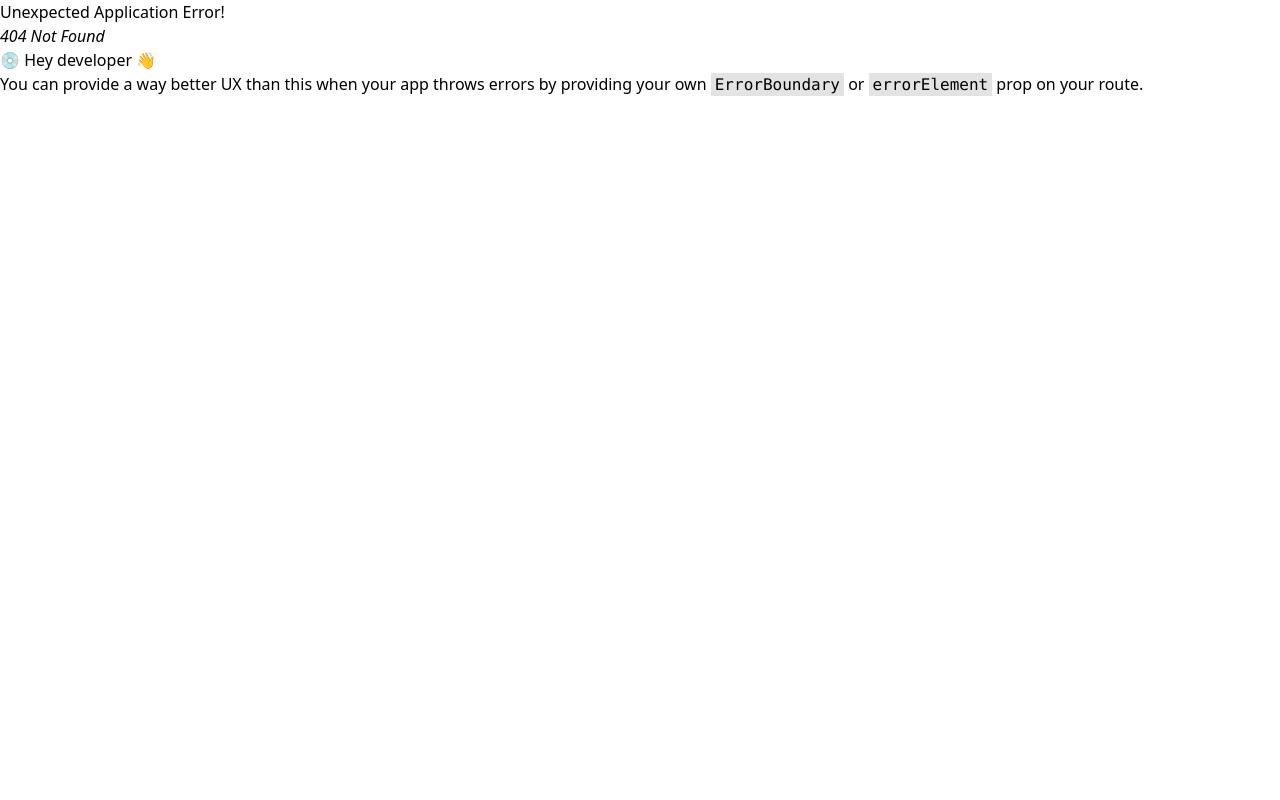
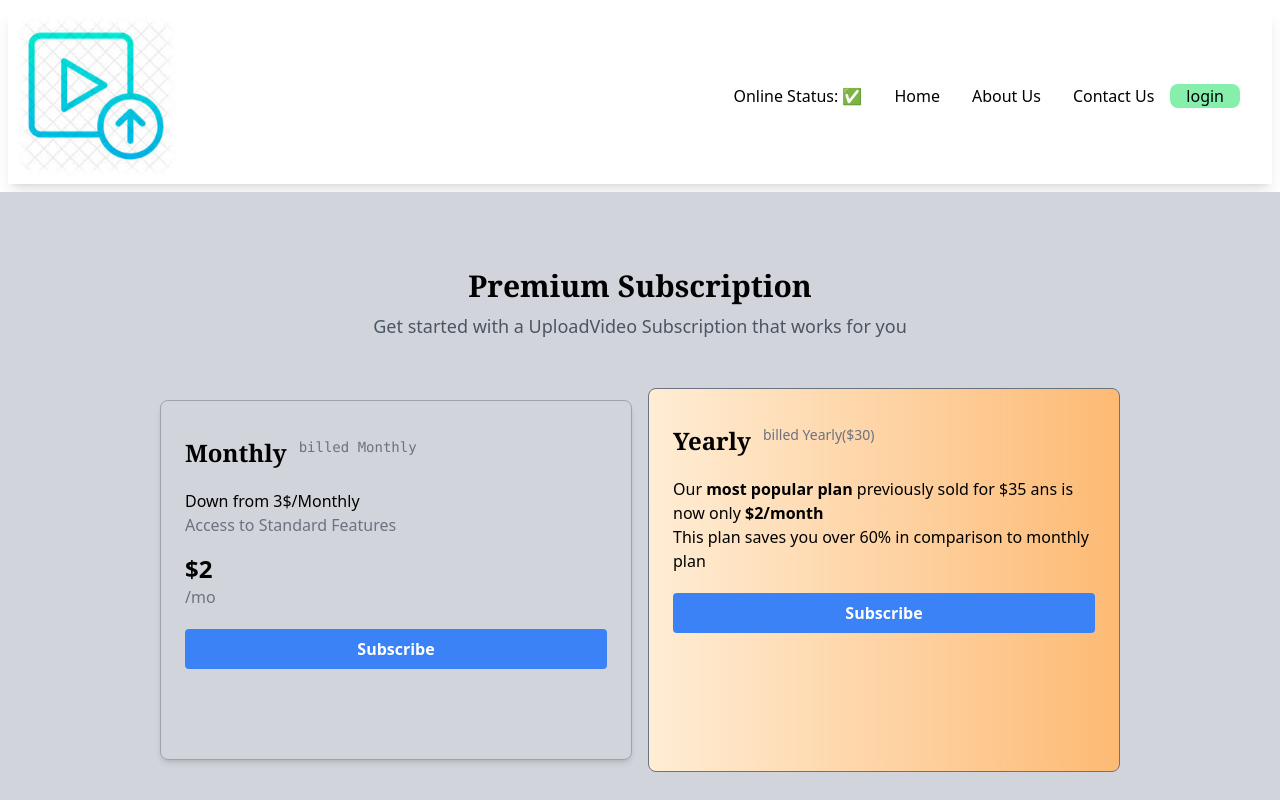
Before and after one commit to Ashutosh3817/VideoUploading-UI, a React (Vite) app: page /premvid in a window 1280 px wide. Before the commit this address had no page. Shown: the top 800 px of the page. Built offline with nearby package versions, Linux system fonts and the light colour scheme.

Commit message:
sixth-commit

```diff
--- a/package.json
+++ b/package.json
@@ -13,6 +13,7 @@
     "@fortawesome/fontawesome-svg-core": "^6.5.2",
     "@fortawesome/free-brands-svg-icons": "^6.5.2",
     "@fortawesome/react-fontawesome": "^0.2.2",
+    "@heroicons/react": "^2.1.4",
     "axios": "^1.7.2",
     "react": "^18.3.1",
     "react-circular-progressbar": "^2.1.0",
--- a/src/App.js
+++ b/src/App.js
@@ -9,6 +9,7 @@ import View from './components/View';
 import EditVideo from './components/EditVideo';
 import Footer from './components/Footer';
 import './utils/fontAwesome';
+import PremiumSubscription from './components/PremiumSubscription';
 
 const App = ()=>{
     console.log("In app.js")
@@ -40,6 +41,10 @@ const appRouter = createBrowserRouter([
             },{
                 path:"/edit/:id",
                 element:<EditVideo/>
+            },
+            {
+                path:"/premvid",
+                element:<PremiumSubscription/>
             }
         ]
     }
--- a/src/components/AddVideos.js
+++ b/src/components/AddVideos.js
@@ -123,9 +123,9 @@
 //                                 />
 //                             </div>
 //                             <div className="text-center">
-//                                 <button type="submit" className="bg-blue-500 text-white font-bold py-2 px-4 rounded-full hover:bg-blue-700">
-//                                     Upload Video
-//                                 </button>
+//                                 <button type="submit" className="bg-blue-500 text-white font-bold py-3 px-6 rounded-full hover:bg-blue-700 focus:outline-none focus:ring-2 focus:ring-blue-500 focus:ring-opacity-50">
+//                                Upload Video
+ //                               </button>
 //                             </div>
 //                         </form>
 //                     </div>
@@ -147,7 +147,8 @@ const AddVideo = () => {
     const [video, setVideo] = useState({
         title: "",
         tags: "",
-        description: ""
+        description: "",
+        isPremium: false, // Default value
     });
     const [progress, setProgress] = useState(0);
     const [videos, setVideos] = useState(null);
@@ -238,10 +239,35 @@ const AddVideo = () => {
                             <label htmlFor="description" className="block text-gray-700 font-medium">Video Description</label>
                             <textarea id="description" name="description" placeholder="Enter description here" value={video.description} onChange={fieldHandleChange} className="w-full px-4 py-2 border rounded-lg focus:outline-none focus:ring-2 focus:ring-blue-500"></textarea>
                         </div>
+
                         <div className="mb-6">
                             <label htmlFor="video" className="block text-gray-700 font-medium mb-2">Select Video to Post:</label>
                             <input type="file" onChange={handleFileChange} className="block w-full text-sm text-gray-900 border border-gray-300 rounded-lg cursor-pointer bg-gray-50 focus:outline-none" />
                         </div>
+                        <div className="flex items-center space-x-4">
+              <label className="flex items-center space-x-3">
+                <input
+                  type="radio"
+                  name="isPremium"
+                  value="true"
+                  checked={video.isPremium === "true"}
+                  onChange={fieldHandleChange}
+                  className="form-radio h-5 w-5 text-blue-600"
+                />
+                <span className="text-gray-700">True</span>
+              </label>
+              <label className="flex items-center space-x-3">
+                <input
+                  type="radio"
+                  name="isPremium"
+                  value="false"
+                  checked={video.isPremium === "false"}
+                  onChange={fieldHandleChange}
+                  className="form-radio h-5 w-5 text-blue-600"
+                />
+                <span className="text-gray-700">False</span>
+              </label>
+            </div>
                         <div className="mb-6 w-36 h-36 mx-auto">
                             <CircularProgressbar
                                 strokeWidth={10}
--- a/src/components/EditVideo.js
+++ b/src/components/EditVideo.js
@@ -1,12 +1,12 @@
 import { useEffect, useState } from "react";
-import { useNavigate, useParams, useSearchParams } from "react-router-dom";
+import { Link, useNavigate, useParams, useSearchParams } from "react-router-dom";
 import { LoadVideo } from "../utils/videoService";
 import { BASE_URL } from "../utils/baseUrl";
 import { toast } from "react-toastify";
 import axios from "axios";
 
 const EditVideo = () =>{
-    const[videos,setVideos] = useState([]);
+  //  const[videos,setVideos] = useState([]);
 
     const[user,setUser] = useState({
         id:" ",
@@ -81,7 +81,7 @@ const EditVideo = () =>{
         <div className="min-h-screen flex items-center justify-center py-12 bg-gray-100">
             <div className="w-full max-w-4xl bg-white border rounded-lg p-8 shadow-lg">
                 <div className="mb-6 text-center">
-                    <a className="bg-blue-500 p-2 text-white rounded hover:bg-blue-700" href="/">Click Here to Watch Videos</a>
+                    <Link className="bg-blue-500 p-2 text-white rounded hover:bg-blue-700" to="/">Click Here to Watch Videos</Link>
                 </div>
                 <div className="mb-6 shadow-sm border border-gray-300 rounded p-6 bg-gray-50">
                     <h3 className="text-3xl font-bold mb-6 text-center">Edit Your Video</h3>
--- a/src/components/GetVideos.js
+++ b/src/components/GetVideos.js
@@ -6,6 +6,7 @@ import axios from "axios";
 
 import { DeleteVideo } from "../utils/videoService";
 import { Link } from "react-router-dom";
+import { LockClosedIcon } from "@heroicons/react/20/solid";
 // import { Link } from 'react-router-dom';
 //with the help of useState we integrate data layer to the ui layer
 //and with the help of useEffect we pass a callback function and fetch the data there
@@ -17,6 +18,9 @@ const ViewPost =()=>{
     // const[getCollapseProps,getToggleProps] = useCollapse({isExpanded})
     const[videos,setVideos] = useState([]);
     //const[loading,setLoading] = useState(false);
+    videos.map((vid)=>{
+        console.log(vid.isPremium)
+    })
 
     //making an api call with the help of axios api
     //async await helps in making an api call and work is done only await promise get resolved
@@ -62,17 +66,31 @@ const ViewPost =()=>{
            </Link>
 
 
-
             <h2 className="text-2xl font-bold mb-4">Loaded Videos:</h2>
             <div className="grid gap-4 grid-cols-1 sm:grid-cols-2 md:grid-cols-3 lg:grid-cols-4">
                 {videos.map(video => (
-                    <div key={video.id} className="border rounded-md p-4 shadow-md">
+                    <div key={video.id} className="border rounded-md p-4 shadow-md relative">
+                    {video.isPremium && (
+                        <span className="absolute top-2 right-2 bg-yellow-300 text-yellow-800 font-semibold px-2 py-1 rounded">
+                            Premium
+                        </span>
+                    )}
                         <h3 className="text-lg font-semibold mb-2">{video.title}</h3>
-                        <div className="aspect-w-16 aspect-h-9 mb-2">
-                             <video className="w-full h-full object-cover rounded-md" controls>
-                                 <source src={`http://localhost:8080/api/videos/play/${video.id}`} type="video/mp4" />
-                                Your browser does not support the video tag.
-                            </video>
+                        <div className="aspect-w-16 aspect-h-9 mb-2 relative">
+                            {video.isPremium ? (
+                                <div className="flex items-center justify-center object-cover  w-full h-full bg-gray-100 rounded-md">
+                                    <Link to={"/premvid"}>
+                                    <LockClosedIcon className="w-16 h-16 text-gray-500" />
+                                    </Link>
+                                    <p className="text-gray-500">This is a premium video. Please subscribe to watch.</p>
+                                </div>
+
+                            ) : (
+                                <video className="w-full h-full object-cover rounded-md" controls>
+                                    <source src={`http://localhost:8080/api/videos/play/${video.id}`} type="video/mp4" />
+                                    Your browser does not support the video tag.
+                                </video>
+                            )}
                         </div>
                         <div className="text-sm p-3">
                         <p >{video.description}</p>
--- a/src/components/Header.js
+++ b/src/components/Header.js
@@ -2,6 +2,7 @@ import mylogo from '../assets/logo.jpg'
 import React, { useState } from 'react';
 import useOnlineStatus from '../utils/useOnlineStatus';
 import 'tailwindcss/tailwind.css';
+import { Link } from 'react-router-dom';
 
 
 const Header = ()=>{
@@ -13,7 +14,8 @@ const Header = ()=>{
     return (
         <div className = "flex justify-between shadow-lg m-2 ">
             <div className="logo-container">
-                <img className='w-40 object-fill m-2 rounded-lg' src={mylogo}></img>
+                <Link to={"/"}><img className='w-40 object-fill m-2 rounded-lg' src={mylogo}></img></Link>
+
             </div>
             <div className='flex items-center'>
                 <ul className='flex p-4 m-4'>
@@ -42,4 +44,4 @@ const Header = ()=>{
         </div>
     )
 }
-export default Header;
+export default Header ;
--- /dev/null
+++ b/src/components/PremiumSubscription.js
@@ -0,0 +1,51 @@
+const PremiumSubscription = () =>{
+    return(
+        <div className="min-h-screen bg-gray-300 shadow-lg">
+            <div className="max-w-5xl mx-auto py-12 px-4 sm:px-5 lg:px-8">
+                <div className="text-center">
+                    <h1 className="font-serif text-3xl font-bold mt-7 " >Premium Subscription</h1>
+                   <p className="mt-2 text-lg text-gray-600">
+                        Get started with a UploadVideo Subscription that works for you
+                    </p>
+                </div>
+                {/* for plan 1 subscription */}
+                <div className="mt-12 grid grid-cols-2 gap-4">
+                    <div className="border border-gray-400 min-h-80 shadow-md rounded-lg p-6 mt-3 mb-3">
+                        {/* Monthly plan */}
+                        <div className="flex items-start justify-start">
+                        <h2 className="text-2xl font-semibold font-serif text-black mt-3 mb-5">Monthly</h2>
+                        <p className="mt-3 mb-5 ml-3 text-sm font-mono text-gray-500"> billed Monthly  </p>
+                        </div>
+                        <div className="flex flex-col justify-start">
+                            <h3>Down from 3$/Monthly</h3>
+                            <span className="text-gray-500 font-medium">Access to Standard Features</span>
+                            <span className="mt-4 font-bold text-2xl text-black ">$2</span>
+                            <p className=" text-gray-500 " >/mo</p>
+                          <button className="block w-full bg-blue-500 hover:bg-blue-600 text-white font-bold py-2 px-4 rounded focus:outline-none focus:shadow-outline mt-5">
+                            Subscribe
+                        </button>
+                        </div>
+                    </div>
+                    {/* for plan 2 subsription */}
+                    <div className="border border-gray-500 bg-gradient-to-r from-orange-100 to-orange-300 min-h-96 rounded-lg p-6">
+                        {/* Yearly plan */}
+                        <div className="flex items-start justify-start">
+                            <h2 className="text-2xl font-semibold font-serif text-black mt-3 mb-5">Yearly</h2>
+                            <span className="mt-3 mb-5 text-sm fonr-mono text-gray-500 ml-3">billed Yearly($30)</span>
+
+                        </div>
+                        <div className="flex-col flex">
+                                <span>Our <b>most popular plan</b> previously sold for $35 ans is now only <b>$2/month </b></span>
+                                <span>This plan saves you over 60% in comparison to monthly plan </span>
+                                <button className="block w-full bg-blue-500 hover:bg-blue-600 text-white font-bold py-2 px-4 rounded focus:outline-none focus:shadow-outline mt-5">
+                                Subscribe
+                                </button>
+                        </div>
+                    </div>
+                </div>
+
+            </div>
+        </div>
+    )
+}
+ export default PremiumSubscription;
```
Also changed, not shown: src/components/WithPremiumLabel.js (added), 1 other file (tests, documents, lock files or other folders).
